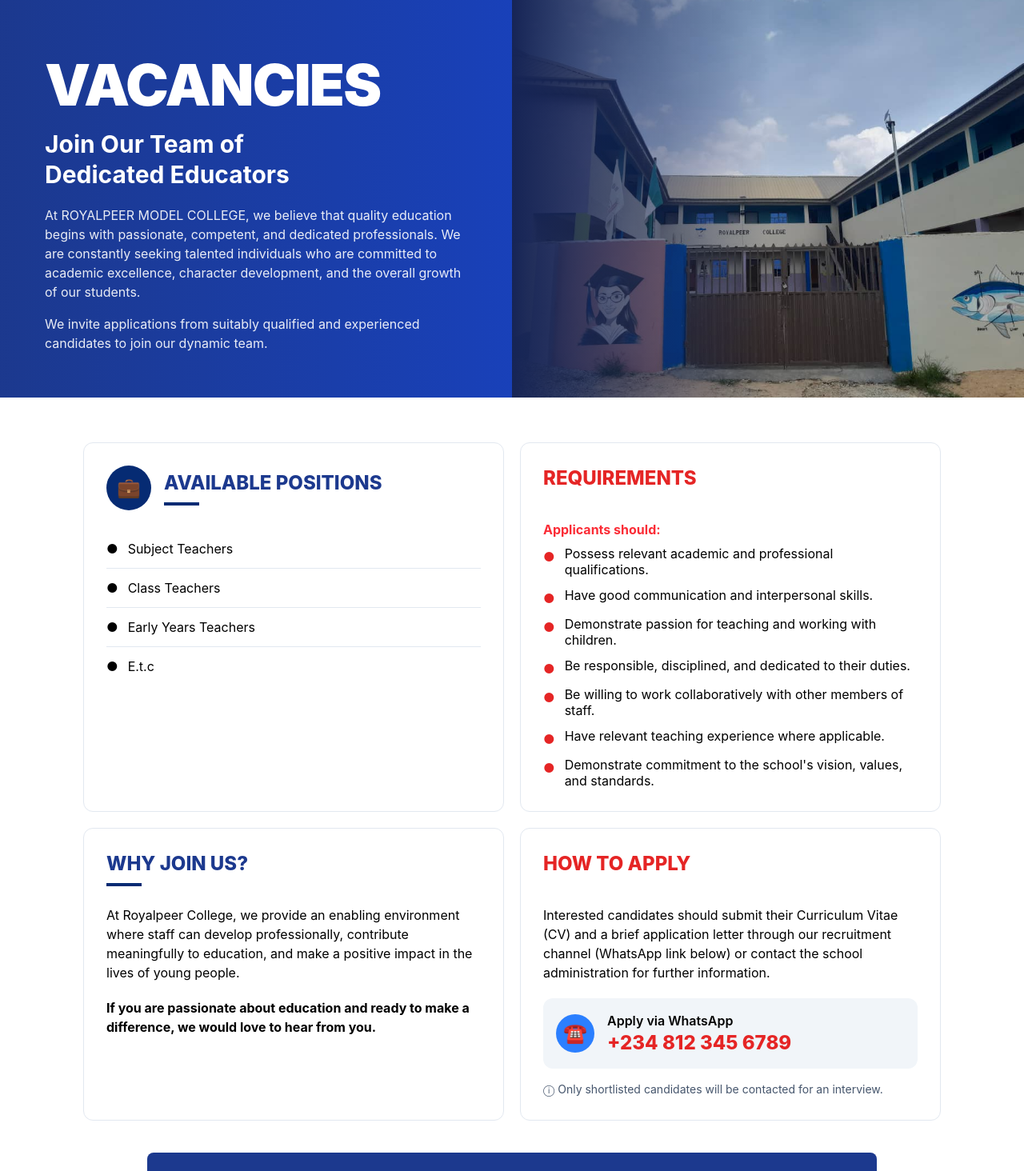
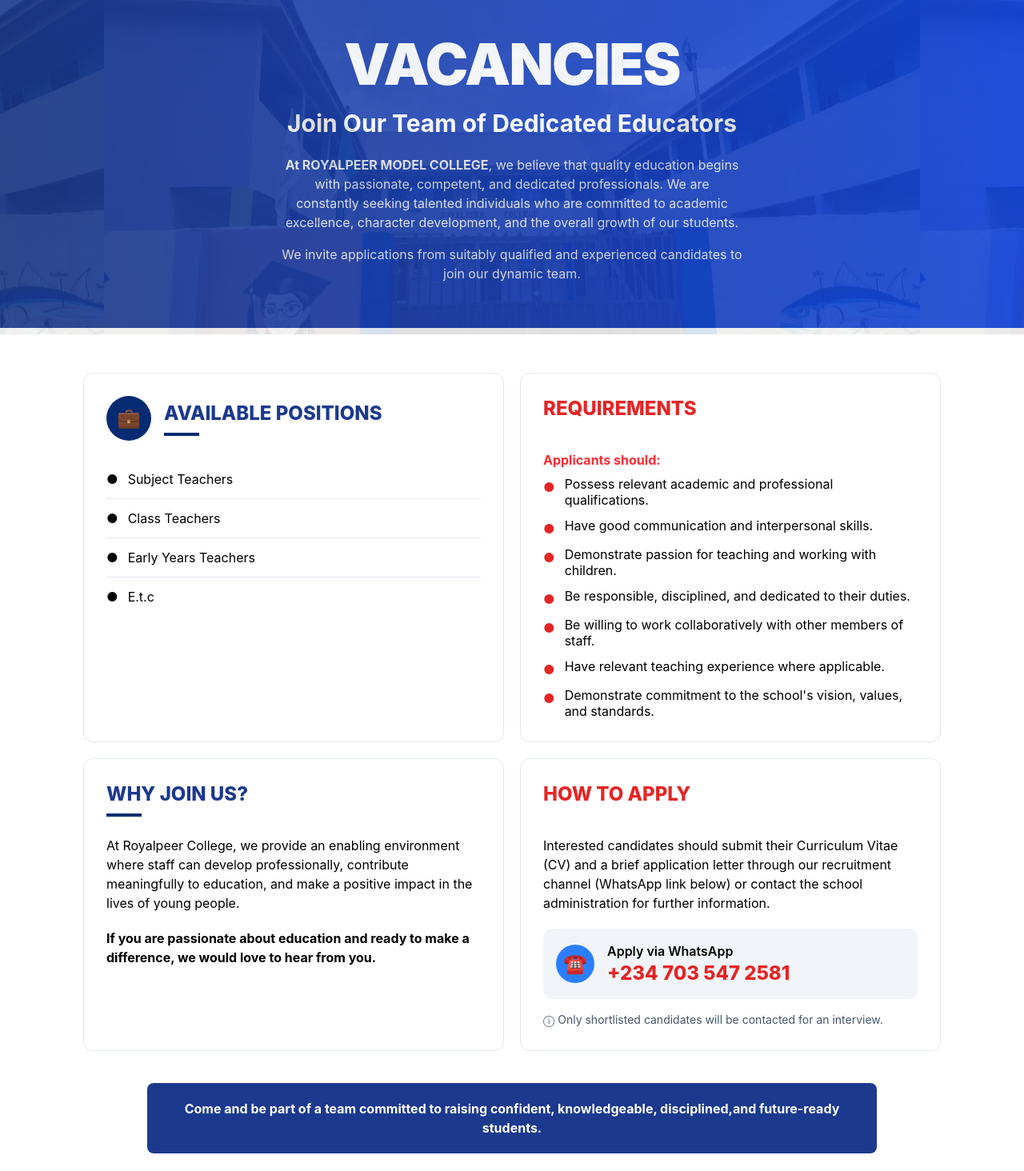
Before and after one commit to Mastermind390/royalpeer_model_college, a React (Vite) app: page /royalpeer/vacancy in a window 1280 px wide. Shown: the part 160-1624 px from the top of the page at 80% size. Built offline with nearby package versions, Linux system fonts and the light colour scheme.

Commit message:
make it responsive

```diff
--- a/src/pages/Vacancy.jsx
+++ b/src/pages/Vacancy.jsx
@@ -8,43 +8,43 @@
 
             <HeaderNav />
             <header class="relative mt-35 overflow-hidden bg-linear-to-r from-blue-900 to-blue-700 text-white">
-                <div class="mx-auto grid max-w-7xl lg:min-h-127.5 lg:grid-cols-2">
+                <div class="">
 
 
-                    <div class="relative z-10 flex flex-col justify-center px-6 py-12 sm:px-10 lg:px-14 lg:py-16">
-                        <div class="mb-5 h-1.5 w-20 rounded-full bg-schoolRed"></div>
+                    <div class="relative z-10 flex flex-col justify-center items-center px-6 py-12 sm:px-10 lg:px-14 lg:py-16">
+                        <div className="bg-center opacity-15 absolute top-0 bottom-0 left-0 right-0" style={{ backgroundImage: `url(${schoolImage})`}}></div>
 
                         <h1 class="text-5xl font-black uppercase tracking-tight sm:text-6xl lg:text-7xl">
                         Vacancies
                         </h1>
 
-                        <h2 class="mt-5 max-w-xl text-2xl font-bold leading-tight sm:text-3xl">
-                        Join Our Team of<br class="hidden sm:block" />
+                        <h2 class="mt-5 max-w-xl text-center text-2xl font-bold leading-tight sm:text-3xl">
+                        Join Our Team of
                         Dedicated Educators
                         </h2>
 
-                        <p class="mt-5 max-w-xl text-sm leading-6 text-white/90 sm:text-base">
-                        At ROYALPEER MODEL COLLEGE, we believe that quality education begins
+                        <p class="mt-5 max-w-xl text-center text-sm leading-6 text-white/90 sm:text-base">
+                        <strong>At ROYALPEER MODEL COLLEGE</strong>, we believe that quality education begins
                         with passionate, competent, and dedicated professionals. We are
                         constantly seeking talented individuals who are committed to academic
                         excellence, character development, and the overall growth of our students.
                         </p>
 
-                        <p class="mt-4 max-w-xl text-sm leading-6 text-white/90 sm:text-base">
+                        <p class="mt-4 max-w-xl text-sm leading-6 text-center text-white/90 sm:text-base">
                         We invite applications from suitably qualified and experienced
                         candidates to join our dynamic team.
                         </p>
                     </div>
 
 
-                    <div class="relative min-h-82.5 lg:min-h-full">
+                    {/* <div class="relative min-h-82.5 lg:min-h-full">
                         <img
                         src={schoolImage}
                         alt="Teacher helping students with their schoolwork"
                         class="absolute inset-0 h-full w-full object-cover object-center"
                         />
                         <div class="absolute inset-0 bg-linear-to-r from-blue-950 via-blue-700 to-transparent lg:from-blue-950 lg:via-transparent"></div>
-                    </div>
+                    </div> */}
 
                 </div>
 
@@ -56,7 +56,7 @@
             </header>
 
 
-            <main class="mx-16 px-5 pb-8 sm:px-8 lg:px-10">
+            <main class="lg:mx-16 px-5 pb-8 sm:px-8 lg:px-10">
 
                 <section class="grid gap-5 md:grid-cols-2">
 
@@ -182,7 +182,7 @@
                         </p>
 
                         <a
-                        href="https://wa.me/2348123456789"
+                        href="https://wa.me/2347035472581"
                         target="_blank"
                         rel="noopener noreferrer"
                         class="mt-5 flex items-center gap-4 rounded-xl bg-slate-100 p-4 transition hover:bg-slate-200"
@@ -193,7 +193,7 @@
                         <span>
                             <span class="block font-semibold text-royal">Apply via WhatsApp</span>
                             <span class="block text-xl font-extrabold text-[#E52525] sm:text-2xl">
-                            +234 812 345 6789
+                            +234 703 547 2581
                             </span>
                         </span>
                         </a>
@@ -206,7 +206,7 @@
 
 
                 <section>
-                    <div className="bg-blue-900 py-5 mx-20 rounded-lg my-10">
+                    <div className="bg-blue-900 py-5 px-3 lg:mx-20 rounded-lg my-10">
                         <p className="text-center text-white font-bold ">
                             Come and be part of a team committed to raising confident, knowledgeable, disciplined,and future-ready students.
                         </p>
```
